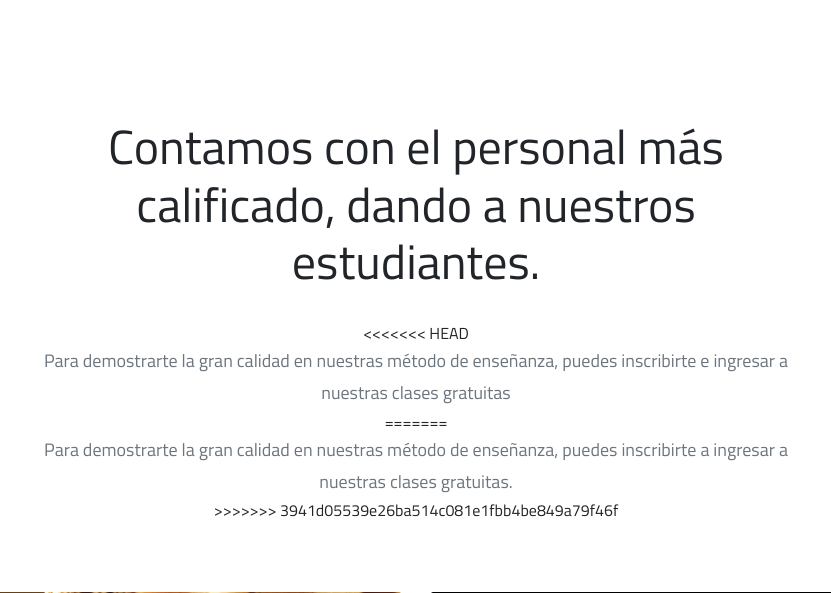
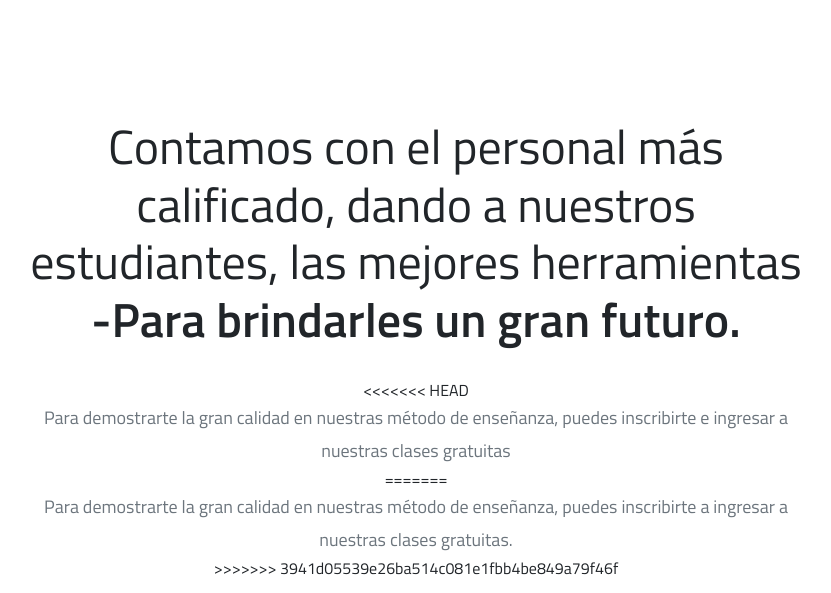
Before and after one commit to edu998/Proyecto_colegio, a PHP site: page /proyecto-colegio/ in a window 1280 px wide. Shown: the part 973-1566 px from the top of the page, without its empty margins (224-1055 px from the left). Run offline with PHP 8.4, Linux system fonts and the light colour scheme.

Commit message:
probando 3

```diff
--- a/views/inscripcion/index.php
+++ b/views/inscripcion/index.php
@@ -2,7 +2,7 @@
 <section id="portfolio">
         <div class="container-fluid">
             <div class="content-center">
-                <h2>Contamos con el personal más calificado, dando a nuestros estudiantes.</b></h2>
+                <h2>Contamos con el personal más calificado, dando a nuestros estudiantes, las mejores herramientas<b> -Para brindarles un gran futuro.</b></h2>
 <<<<<<< HEAD
                 <p class="text-secondary">Para demostrarte la gran calidad en nuestras método de enseñanza, puedes inscribirte e ingresar a nuestras clases gratuitas</p>
 =======
```
